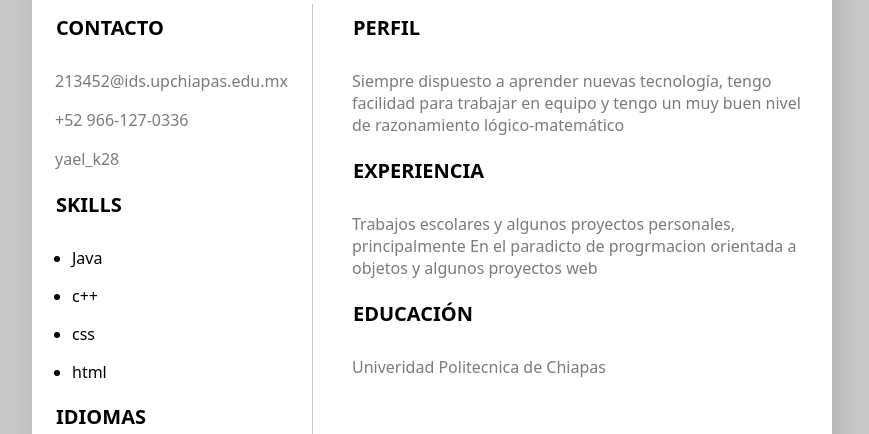
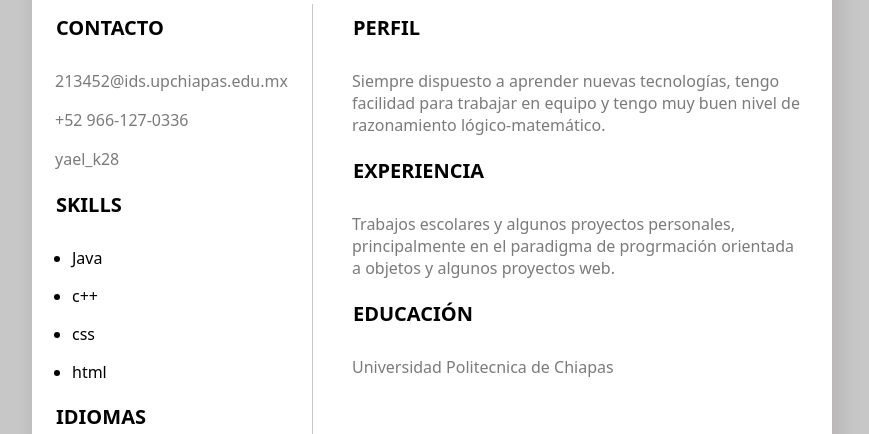
Before and after one commit to YaelAguilar/appweb, a React (Vite) app: page / in a window 1280 px wide. Shown: the part 355-789 px from the top of the page, without its empty margins (208-1077 px from the left). Built offline with nearby package versions, Linux system fonts and the light colour scheme.

Commit message:
[MODIFICATION] spelling

```diff
--- a/src/data/data.js
+++ b/src/data/data.js
@@ -4,9 +4,9 @@ export let data = {
     lastName: ["Cruz Aguilar"],
     level: ["Desarrollador"],
     contact: ["213452@ids.upchiapas.edu.mx","+52 966-127-0336","yael_k28"],
-    schools: ["Univeridad Politecnica de Chiapas"],
+    schools: ["Universidad Politecnica de Chiapas"],
     skills: ["Java","c++","css","html"],
-    experience: ["Trabajos escolares y algunos proyectos personales, principalmente En el paradicto de progrmacion orientada a objetos y algunos proyectos web"],
+    experience: ["Trabajos escolares y algunos proyectos personales, principalmente en el paradigma de progrmación orientada a objetos y algunos proyectos web."],
     languages: ["Español","Inglés (intermedio)"],
-    description:["Siempre dispuesto a aprender nuevas tecnología, tengo facilidad para trabajar en equipo y tengo un muy buen nivel de razonamiento lógico-matemático"]
+    description:["Siempre dispuesto a aprender nuevas tecnologías, tengo facilidad para trabajar en equipo y tengo muy buen nivel de razonamiento lógico-matemático."]
   };
```
